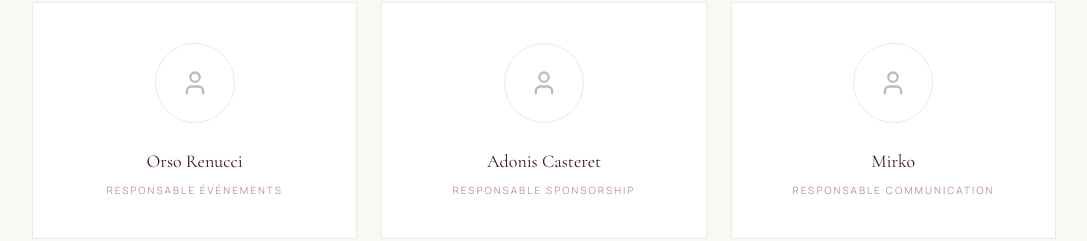
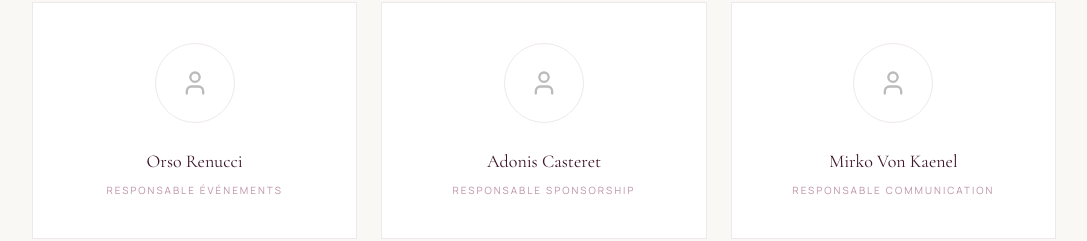
Before and after one commit to WineSociety-Lausanne/Wine-Society-Web, a Next.js app: page /team in a window 1280 px wide. Shown: the part 904-1145 px from the top of the page, without its empty margins (96-1183 px from the left). Built offline with nearby package versions, Linux system fonts and the light colour scheme; a web font is replaced by a local one.

Commit message:
Mirko last name

```diff
--- a/src/app/team/page.tsx
+++ b/src/app/team/page.tsx
@@ -16,7 +16,7 @@ const direction = [
 const responsables = [
   { nameKey: "events", name: "Orso Renucci", fallbackRole: "Responsable Événements" },
   { nameKey: "sponsorship", name: "Adonis Casteret", fallbackRole: "Responsable Sponsoring" },
-  { nameKey: "communication", name: "Mirko", fallbackRole: "Responsable Communication" },
+  { nameKey: "communication", name: "Mirko Von Kaenel", fallbackRole: "Responsable Communication" },
 ];
 
 // 3. Membres
```
